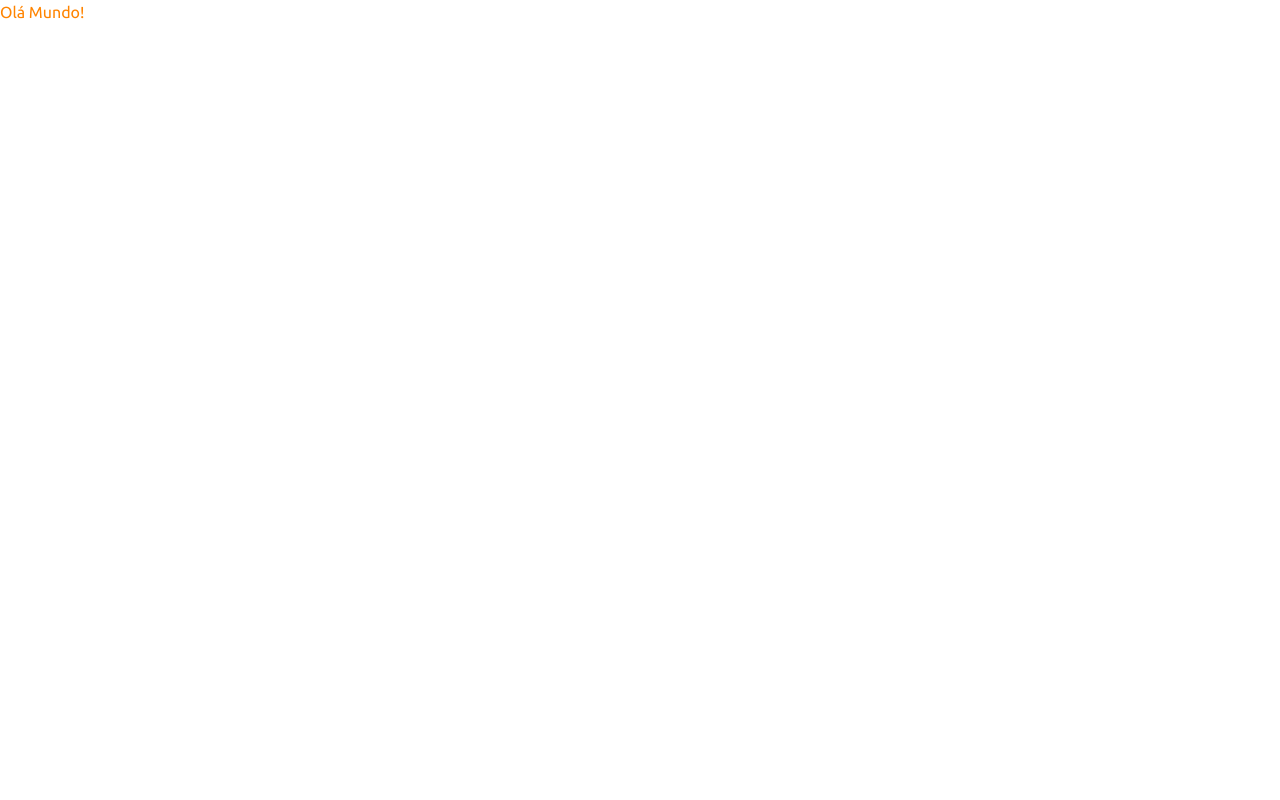
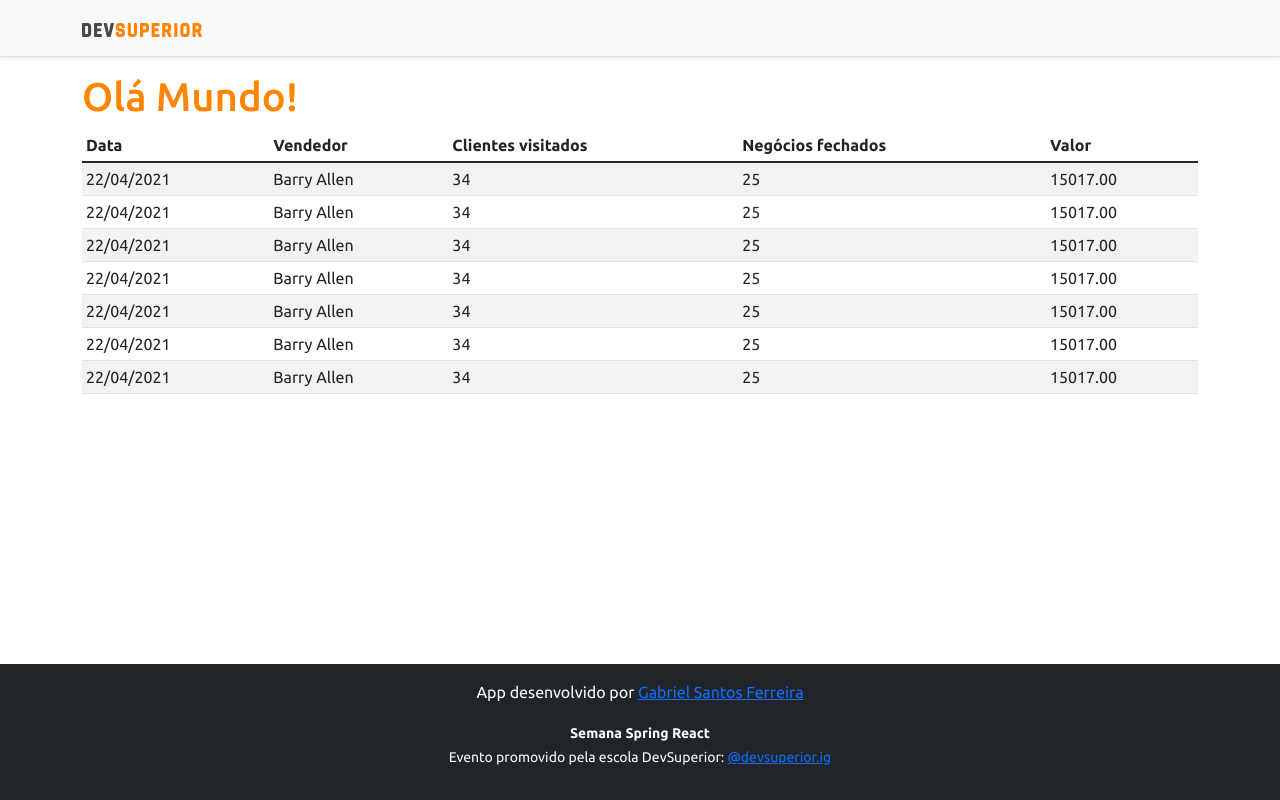
Before and after one commit to GabrielGSF/projeto-sds3, a React (Create React App) app in the folder frontend/: page / in a window 1280 px wide. Built offline with nearby package versions, Linux system fonts and the light colour scheme.

Commit message:
Componentes básicos

```diff
--- a/frontend/src/App.tsx
+++ b/frontend/src/App.tsx
@@ -1,7 +1,17 @@
+import DataTable from "components/DataTable";
+import Footer from "components/Footer";
+import NavBar from "components/NavBar";
 
 function App() {
   return (
-    <div className="text-primary">Olá Mundo!</div>
+    <>
+      <NavBar />
+      <div className="container">
+        <h1 className="text-primary">Olá Mundo!</h1>
+        <DataTable />
+      </div>
+      <Footer />
+    </>
   );
 }
 
--- /dev/null
+++ b/frontend/src/components/DataTable/index.tsx
@@ -0,0 +1,70 @@
+const DataTable = () => {
+    return (
+        <div className="table-responsive">
+            <table className="table table-striped table-sm">
+                <thead>
+                    <tr>
+                        <th>Data</th>
+                        <th>Vendedor</th>
+                        <th>Clientes visitados</th>
+                        <th>Negócios fechados</th>
+                        <th>Valor</th>
+                    </tr>
+                </thead>
+                <tbody>
+                    <tr>
+                        <td>22/04/2021</td>
+                        <td>Barry Allen</td>
+                        <td>34</td>
+                        <td>25</td>
+                        <td>15017.00</td>
+                    </tr>
+                    <tr>
+                        <td>22/04/2021</td>
+                        <td>Barry Allen</td>
+                        <td>34</td>
+                        <td>25</td>
+                        <td>15017.00</td>
+                    </tr>
+                    <tr>
+                        <td>22/04/2021</td>
+                        <td>Barry Allen</td>
+                        <td>34</td>
+                        <td>25</td>
+                        <td>15017.00</td>
+                    </tr>
+                    <tr>
+                        <td>22/04/2021</td>
+                        <td>Barry Allen</td>
+                        <td>34</td>
+                        <td>25</td>
+                        <td>15017.00</td>
+                    </tr>
+                    <tr>
+                        <td>22/04/2021</td>
+                        <td>Barry Allen</td>
+                        <td>34</td>
+                        <td>25</td>
+                        <td>15017.00</td>
+                    </tr>
+                    <tr>
+                        <td>22/04/2021</td>
+                        <td>Barry Allen</td>
+                        <td>34</td>
+                        <td>25</td>
+                        <td>15017.00</td>
+                    </tr>
+                    <tr>
+                        <td>22/04/2021</td>
+                        <td>Barry Allen</td>
+                        <td>34</td>
+                        <td>25</td>
+                        <td>15017.00</td>
+                    </tr>
+                </tbody>
+            </table>
+        </div>
+    );
+}
+
+export default DataTable;
--- /dev/null
+++ b/frontend/src/components/Footer/index.tsx
@@ -0,0 +1,13 @@
+function Footer() {
+    return (
+        <footer className="footer mt-auto py-3 bg-dark">
+            <div className="container">
+                <p className="text-light">App desenvolvido por <a href="https://github.com/GabrielGSF" target="_blank" rel="noreferrer">Gabriel Santos Ferreira</a></p>
+                <p className="text-light"><small><strong>Semana Spring React</strong><br />
+                    Evento promovido pela escola DevSuperior: <a href="https://instagram.com/devsuperior.ig" target="_blank" rel="noreferrer">@devsuperior.ig</a></small></p>
+            </div>
+        </footer>
+    );
+}
+
+export default Footer;
--- /dev/null
+++ b/frontend/src/components/NavBar/index.tsx
@@ -0,0 +1,15 @@
+import ImgDsDark from 'assets/img/ds-dark.svg';
+
+function NavBar() {
+    return (
+        <div className="d-flex flex-column flex-md-row align-items-center p-3 px-md-4 mb-3 bg-light border-bottom shadow-sm">
+            <div className="container">
+                <nav className="my-2 my-md-0 mr-md-3">
+                    <img src={ImgDsDark} alt="DevSuperior" width="120" />
+                </nav>
+            </div>
+        </div>
+    );
+}
+
+export default NavBar;
```
Also changed, not shown: frontend/src/assets/img/ds-dark.svg (added).
